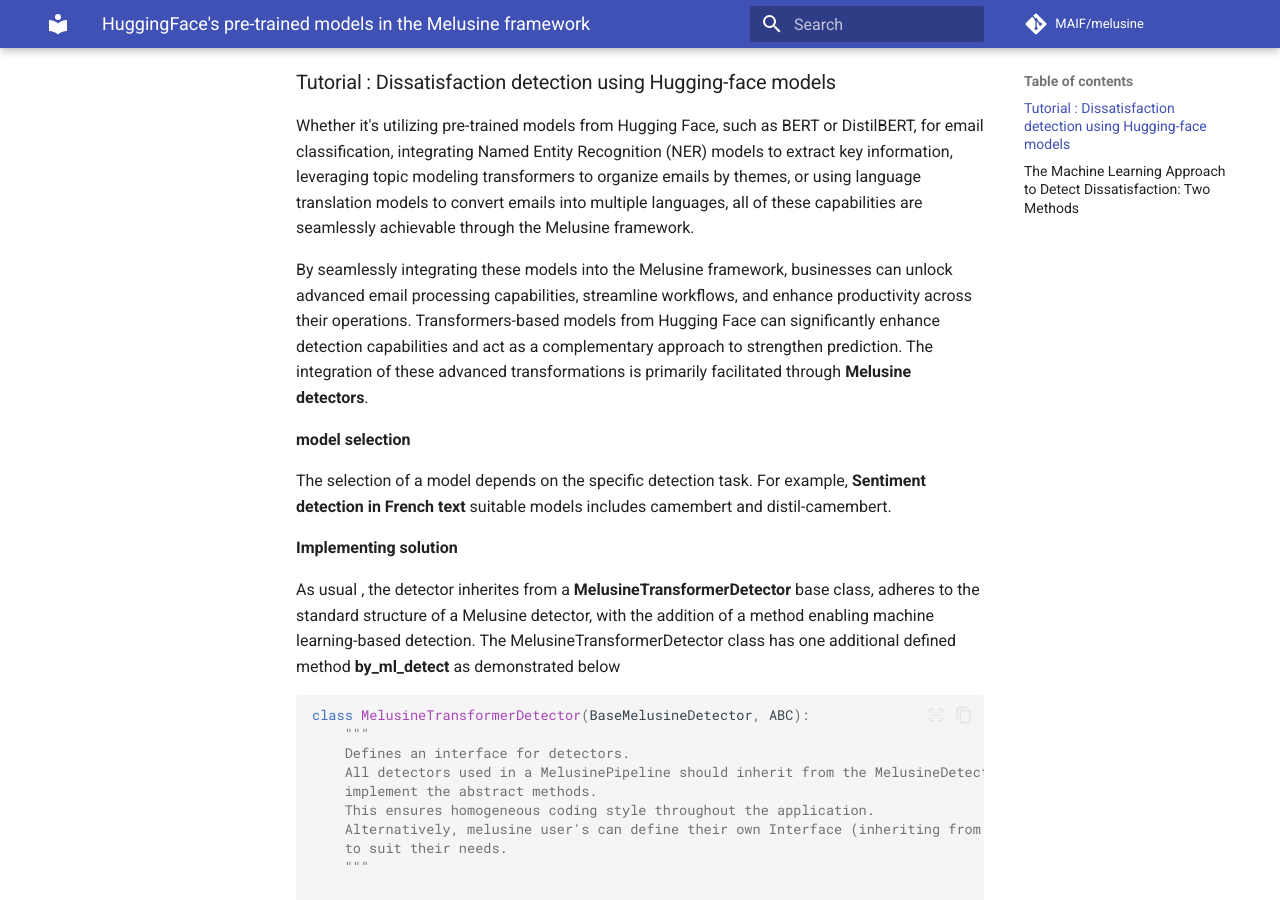
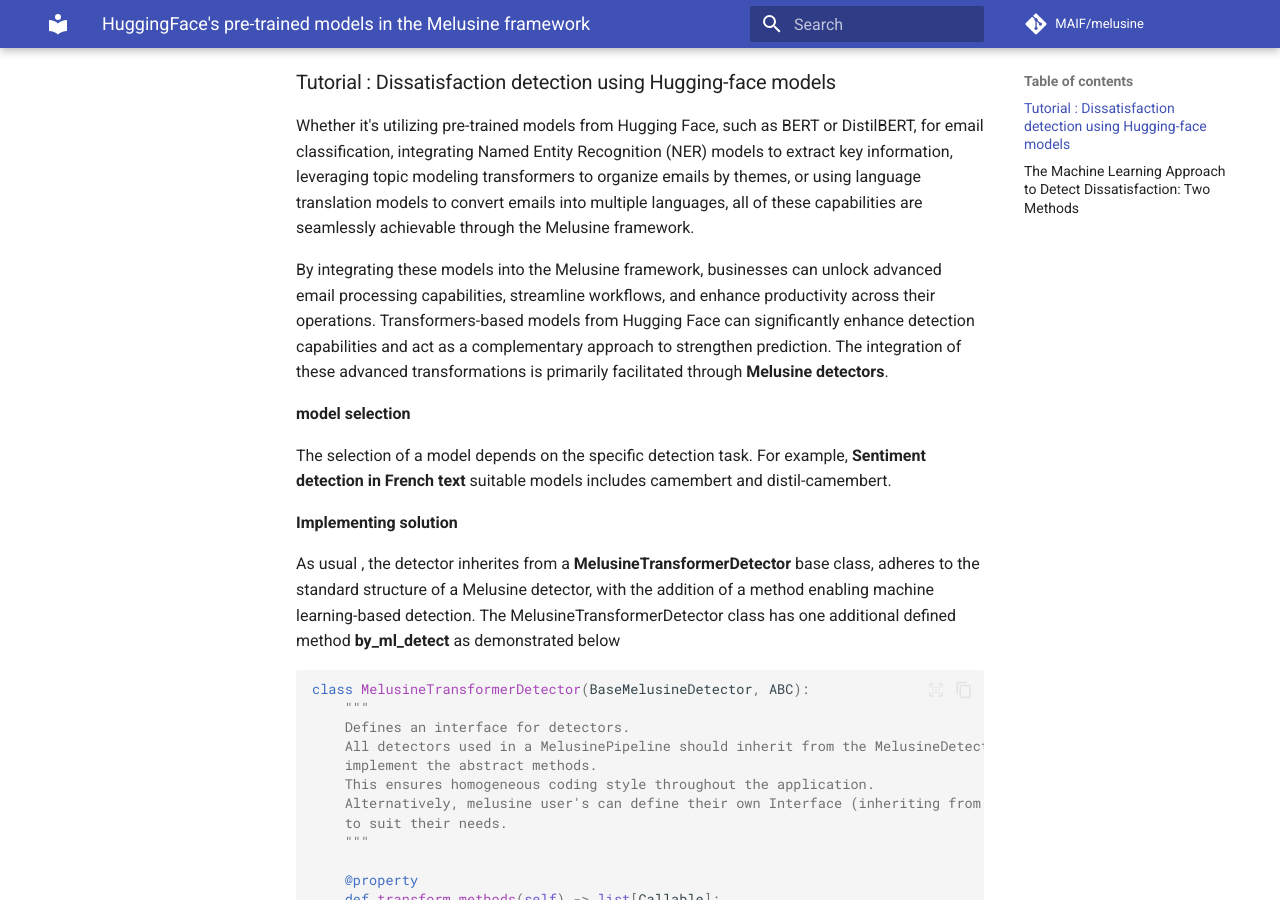
Before and after one commit to MAIF/melusine, an MkDocs documentation site: the page built from docs/advanced/PreTrainedModelsHF.md, in a window 1280 px wide and 900 px high, scrolled down 666 px. Built offline with MkDocs 1.6.1 and Material for MkDocs 9.7.7, drawn with Linux system fonts in a browser that asks for light colours; comment, search, counter and statistics services are not loaded; some of the changed text lies outside the part shown.

Commit message:
enhancing docs

```diff
--- a/docs/advanced/PreTrainedModelsHF.md
+++ b/docs/advanced/PreTrainedModelsHF.md
@@ -17,7 +17,7 @@ Renowned for its user-friendly interface and extensive collection of pre-trained
 
 Whether it's utilizing pre-trained models from Hugging Face, such as BERT or DistilBERT, for email classification, integrating Named Entity Recognition (NER) models to extract key information, leveraging topic modeling transformers to organize emails by themes, or using language translation models to convert emails into multiple languages, all of these capabilities are seamlessly achievable through the Melusine framework.
 
-By seamlessly integrating these models into the Melusine framework, businesses can unlock advanced email processing capabilities, streamline workflows, and enhance productivity across their operations. Transformers-based models from Hugging Face can significantly enhance detection capabilities and act as a complementary approach to strengthen prediction.
+By integrating these models into the Melusine framework, businesses can unlock advanced email processing capabilities, streamline workflows, and enhance productivity across their operations. Transformers-based models from Hugging Face can significantly enhance detection capabilities and act as a complementary approach to strengthen prediction.
 The integration of these advanced transformations is primarily facilitated through **Melusine detectors**.
 
 **model selection**
```
Also changed, not shown: other parts of docs/advanced/PreTrainedModelsHF.md (+5 -5 lines), 1 other file.
